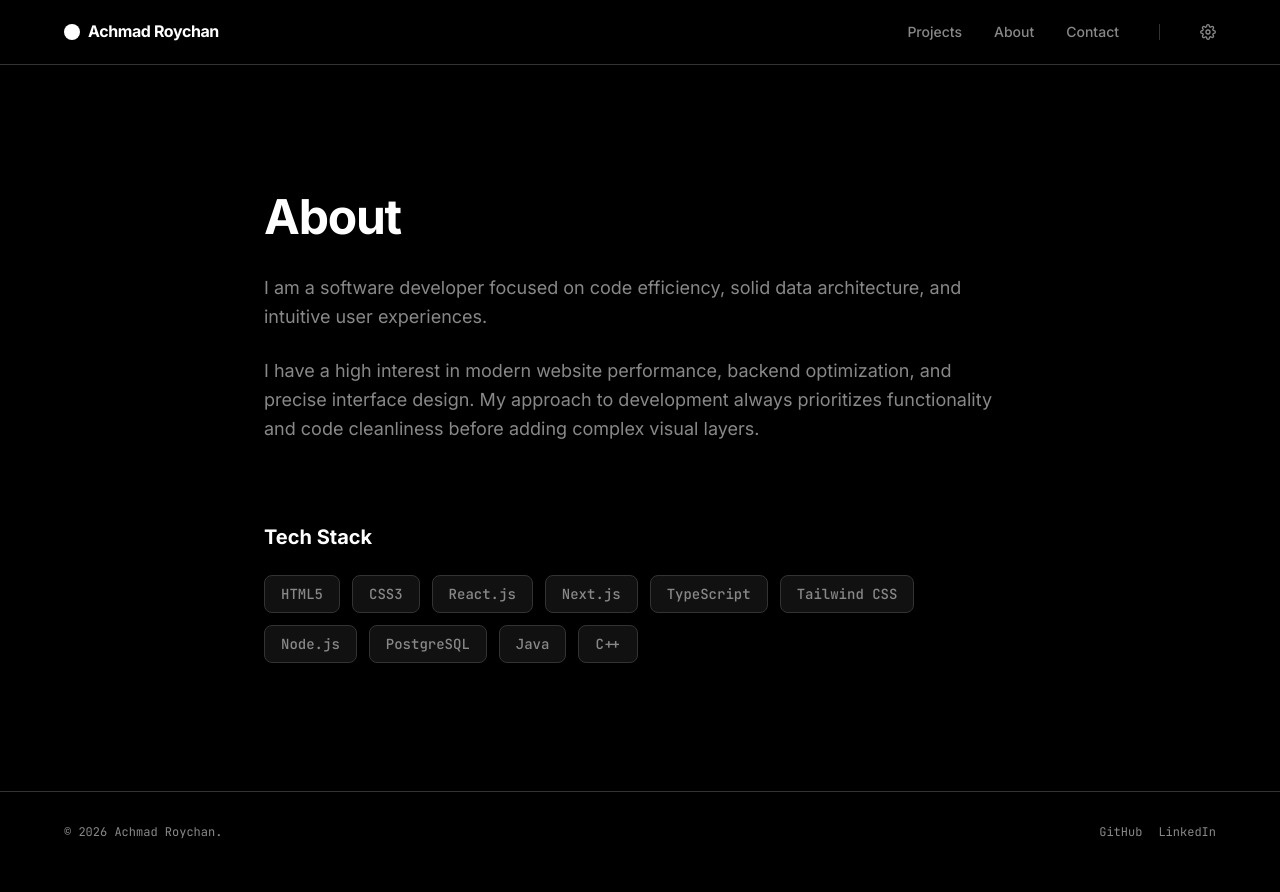
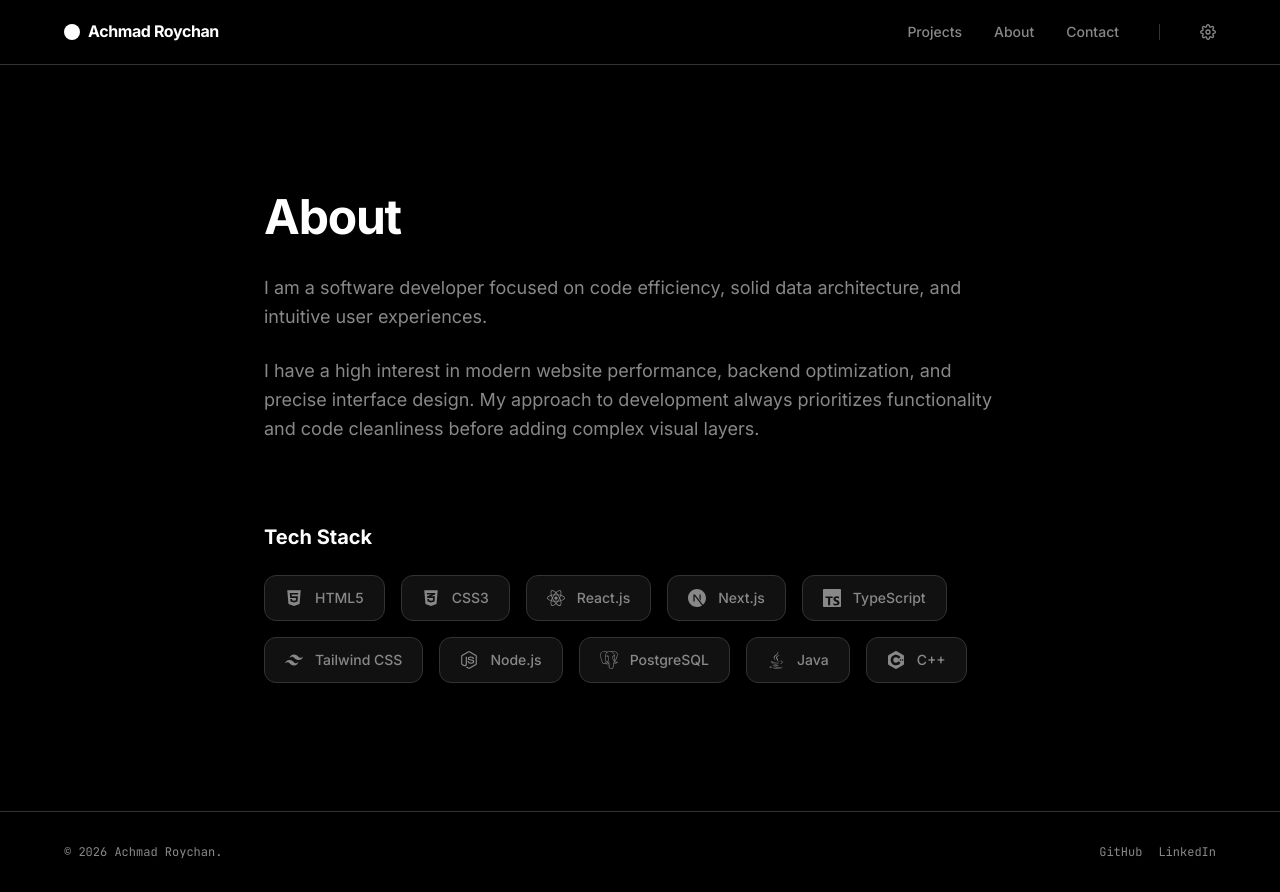
Before and after one commit to Arroychaan/portofolio-my, a React (Vite) app: page /about in a window 1280 px wide. Built offline with nearby package versions, Linux system fonts and the light colour scheme; a web font is replaced by a local one.

Commit message:
feat: add minimalist monochrome logos for tech stack

```diff
--- a/package.json
+++ b/package.json
@@ -15,6 +15,7 @@
     "lenis": "^1.3.25",
     "react": "^19.2.6",
     "react-dom": "^19.2.6",
+    "react-icons": "^5.7.0",
     "react-router-dom": "^7.18.1"
   },
   "devDependencies": {
--- a/src/pages/About.tsx
+++ b/src/pages/About.tsx
@@ -1,8 +1,20 @@
 import { useSettings } from '../context/SettingsContext';
+import {
+  SiNextdotjs, SiTypescript, SiTailwindcss, SiPostgresql, SiCplusplus
+} from 'react-icons/si';
+import { FaHtml5, FaCss3Alt, FaReact, FaNodeJs, FaJava } from 'react-icons/fa';
 
 const techStack = [
-  'HTML5', 'CSS3', 'React.js', 'Next.js', 'TypeScript',
-  'Tailwind CSS', 'Node.js', 'PostgreSQL', 'Java', 'C++'
+  { name: 'HTML5', icon: <FaHtml5 className="text-lg" /> },
+  { name: 'CSS3', icon: <FaCss3Alt className="text-lg" /> },
+  { name: 'React.js', icon: <FaReact className="text-lg" /> },
+  { name: 'Next.js', icon: <SiNextdotjs className="text-lg" /> },
+  { name: 'TypeScript', icon: <SiTypescript className="text-lg" /> },
+  { name: 'Tailwind CSS', icon: <SiTailwindcss className="text-lg" /> },
+  { name: 'Node.js', icon: <FaNodeJs className="text-lg" /> },
+  { name: 'PostgreSQL', icon: <SiPostgresql className="text-lg" /> },
+  { name: 'Java', icon: <FaJava className="text-lg" /> },
+  { name: 'C++', icon: <SiCplusplus className="text-lg" /> }
 ];
 
 export default function About() {
@@ -20,11 +32,15 @@ export default function About() {
 
       <div>
         <h2 className="text-xl font-bold text-[var(--text)] mb-6">{t('about.tech')}</h2>
-        <div className="flex flex-wrap gap-3">
+        <div className="flex flex-wrap gap-4">
           {techStack.map((tech) => (
-            <span key={tech} className="px-4 py-2 bg-[var(--bg-elevated)] border border-[var(--border)] rounded-lg text-sm font-medium text-[var(--text-muted)] hover:text-[var(--text)] hover:border-[var(--text-muted)] transition-colors cursor-default font-mono">
-              {tech}
-            </span>
+            <div
+              key={tech.name}
+              className="flex items-center gap-3 px-5 py-3 bg-[var(--bg-elevated)] border border-[var(--border)] rounded-xl text-sm font-medium text-[var(--text-muted)] hover:text-[var(--text)] hover:border-[var(--text-muted)] transition-all cursor-default font-sans shadow-sm"
+            >
+              {tech.icon}
+              <span>{tech.name}</span>
+            </div>
           ))}
         </div>
       </div>
```
Also changed, not shown: 1 other file (tests, documents, lock files or other folders).
